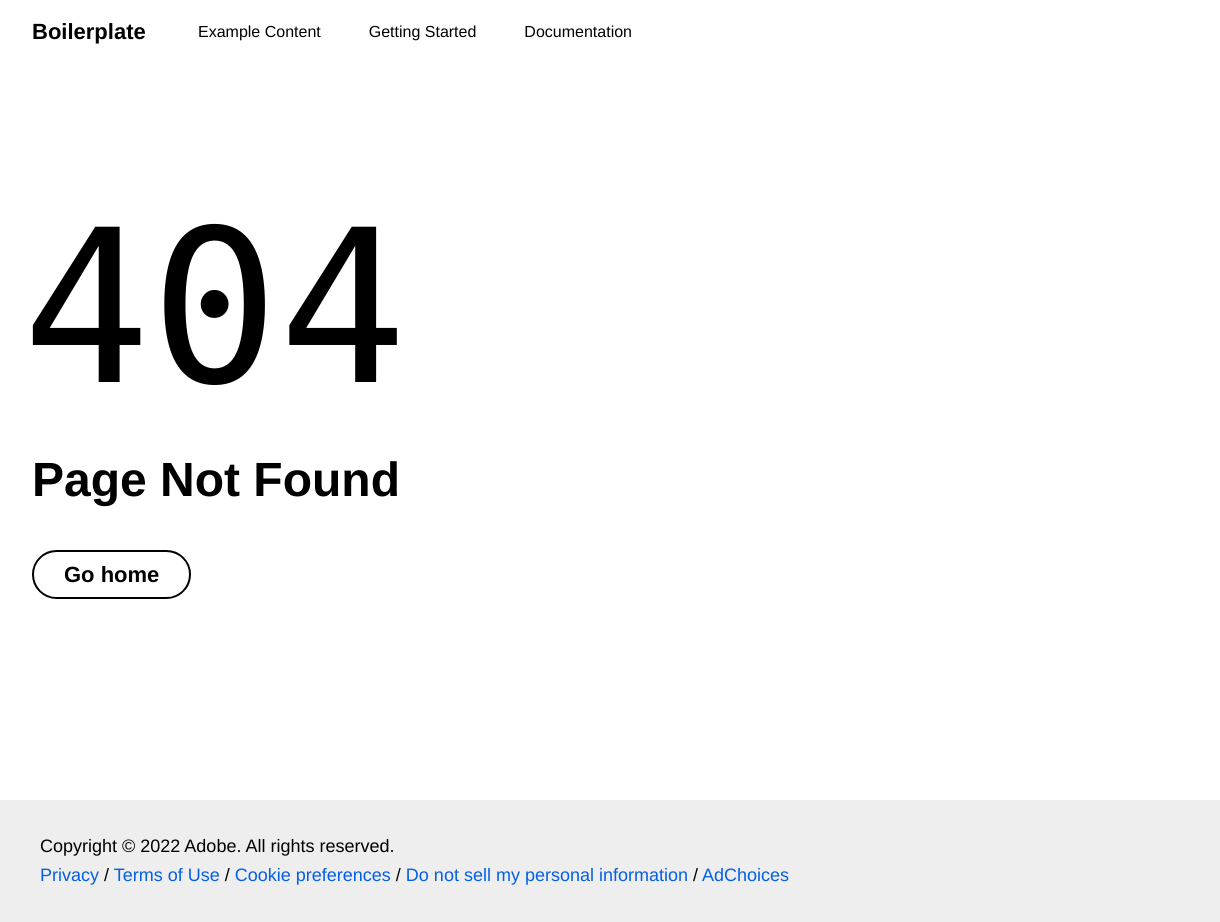
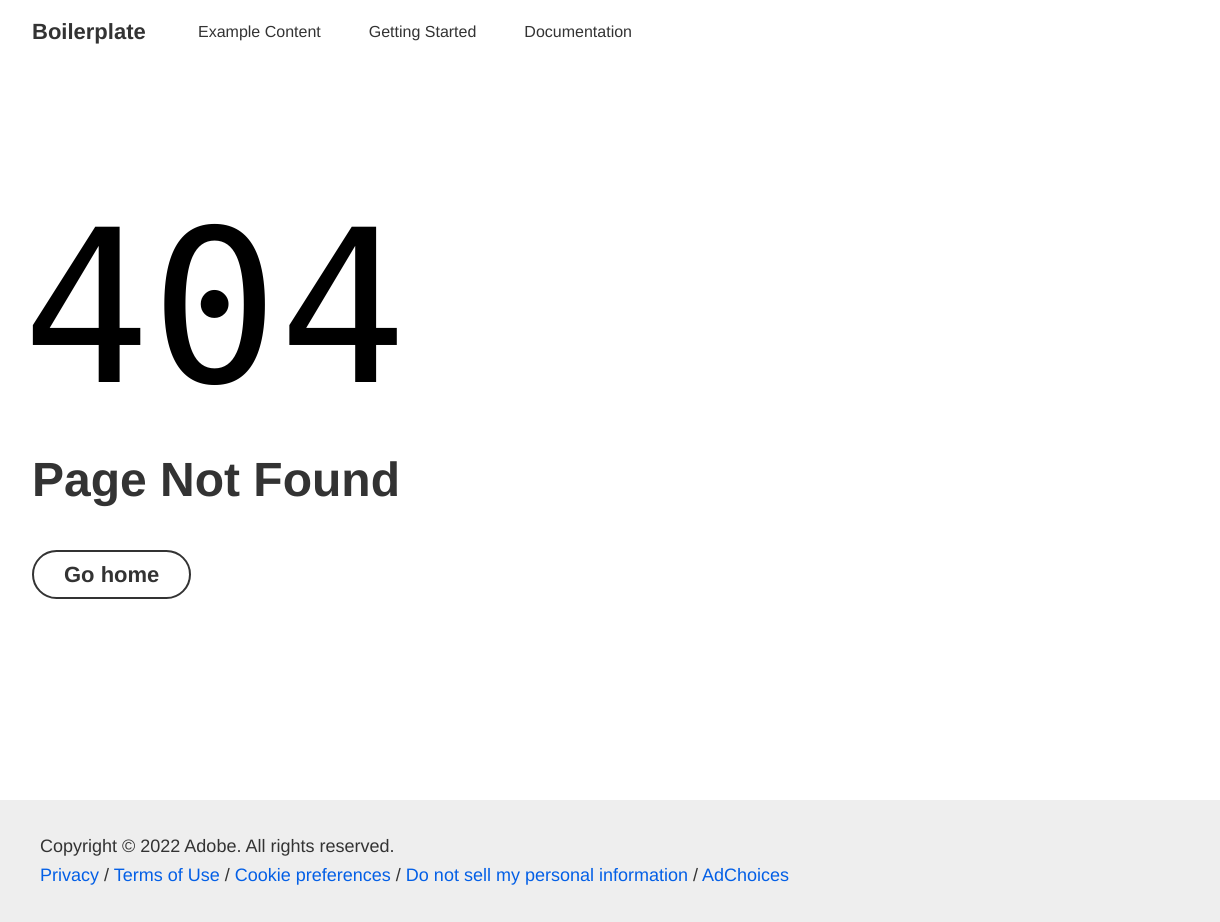
Before and after one commit to Buuhuu/hlx-10-track7, a website with bundled scripts: page 404.html in a window 1280 px wide. Shown: the full height of the page, 0-1220 px from the left. Built offline with nearby package versions, Linux system fonts and the light colour scheme; files whose address does not match are found by name.

Commit message:
Update styles.css

```diff
--- a/styles/styles.css
+++ b/styles/styles.css
@@ -17,7 +17,7 @@
   --background-color: #fff;
   --overlay-background-color: #eee;
   --highlight-background-color: #ccc;
-  --text-color: #000;
+  --text-color: #333;
 
   /* fonts */
   --body-font-family: 'helvetica neue', helvetica, ubuntu, roboto, noto, sans-serif;
```
